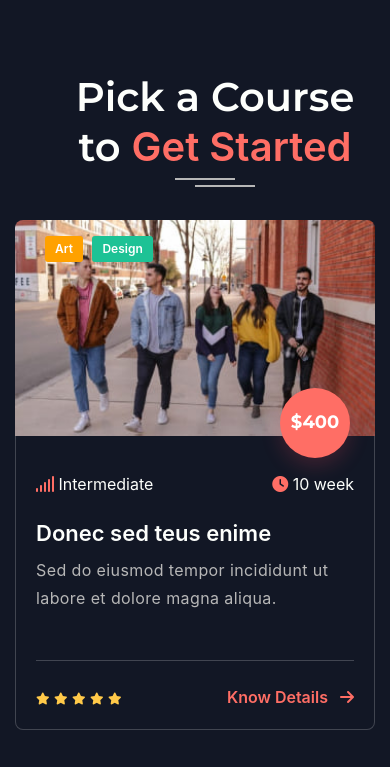
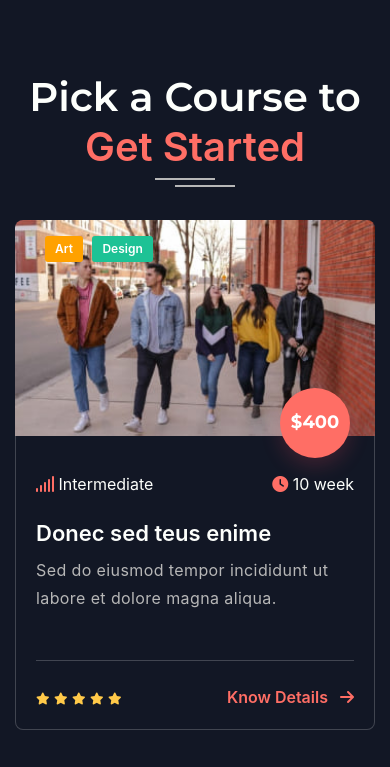
Before and after one commit to vanphong93/landing-page-bootstrap, a plain HTML site: page index.html in a window 390 px wide. Shown: the top 767 px of the page. Drawn offline with nearby package versions, Linux system fonts and the light colour scheme; a script that the page names is missing.

Commit message:
finish fix pb cuoi

```diff
--- a/css/index.css
+++ b/css/index.css
@@ -385,14 +385,8 @@ p.count-text{
   }
 }
 @media screen and (max-width: 767.98px){
-  .title_main{
-    margin-left: 15px;
-  }
 }
 @media screen and (max-width: 575.98px){
-  .title_main{
-    margin-left: 40px;
-  }
 }
 
 /* END RESPONVICE */
```
